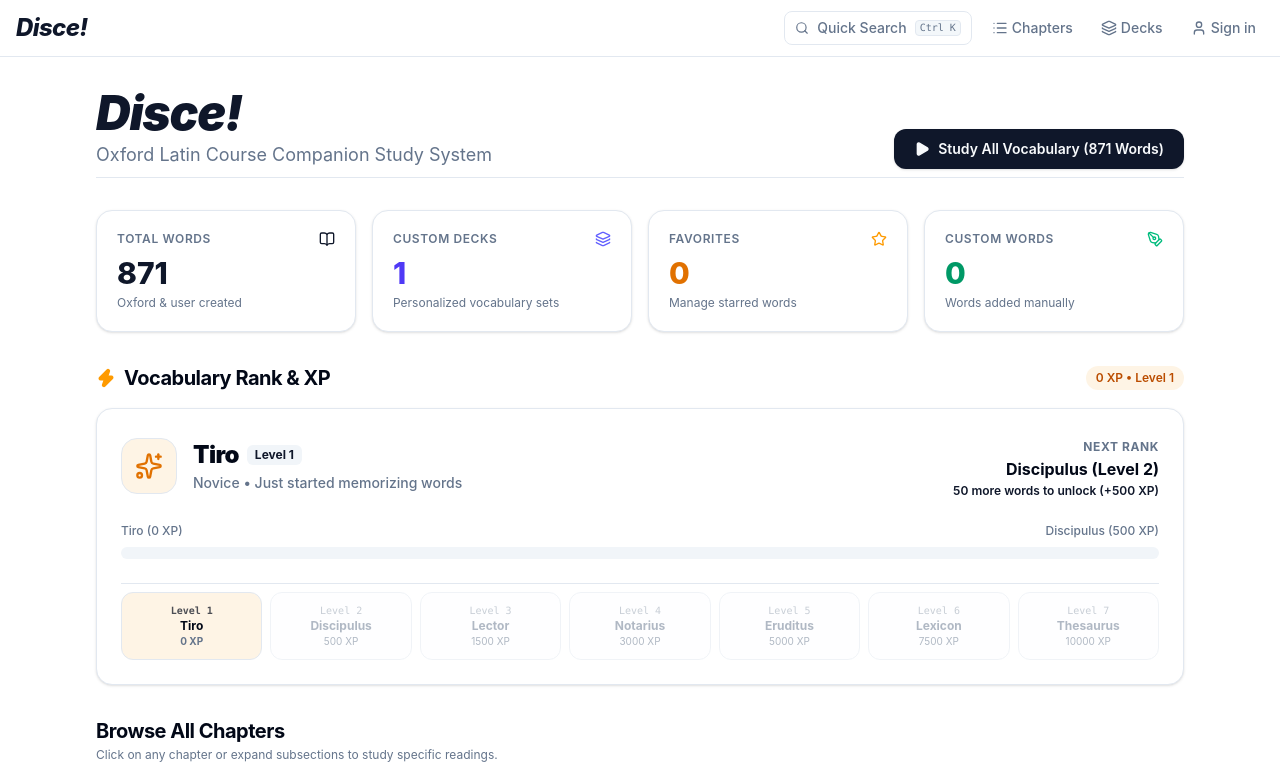
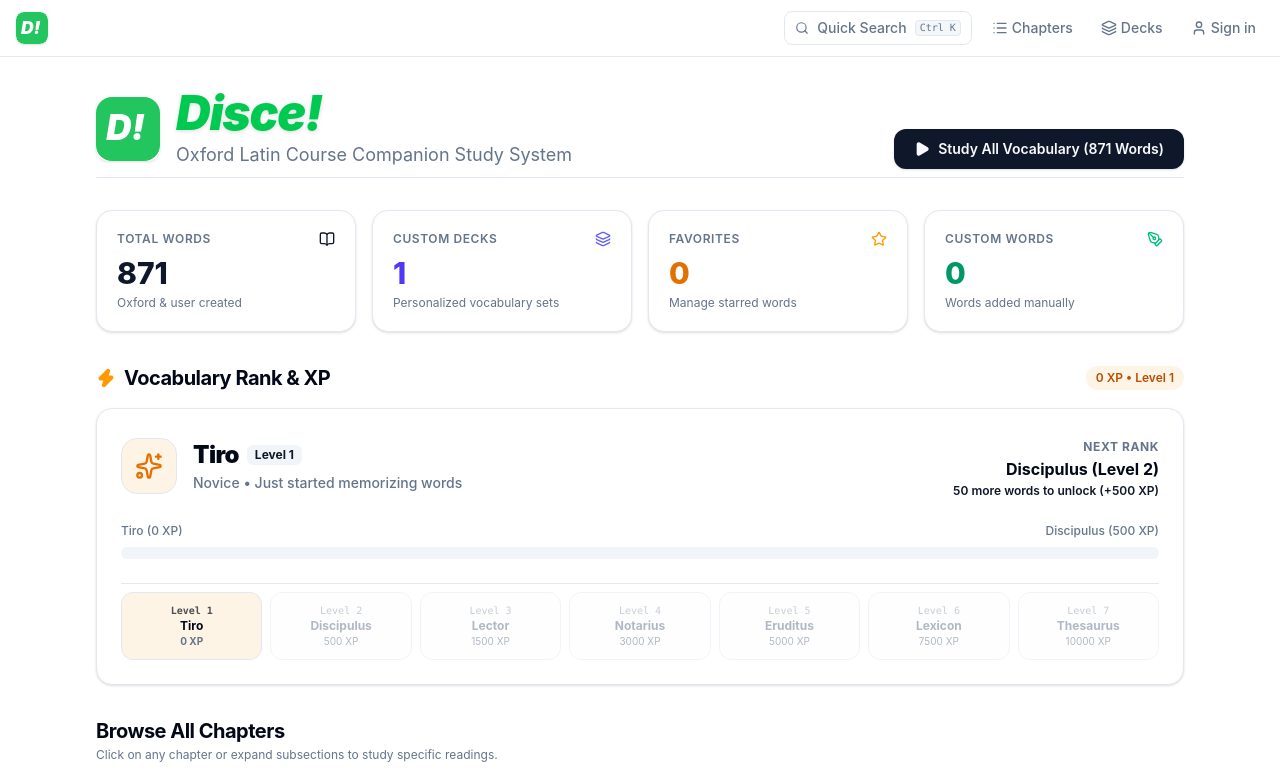
Before and after one commit to MasonK2026/Disce-Flashcards, a React (Vite) app: page / in a window 1280 px wide. Shown: the top 778 px of the page. Built offline with nearby package versions, Linux system fonts and the light colour scheme; no server answers; the database is empty.

Commit message:
style: recenter favicon and update branding on Layout and HomePage

```diff
--- a/src/components/layout/Layout.tsx
+++ b/src/components/layout/Layout.tsx
@@ -38,8 +38,8 @@ export function Layout() {
     <div className="min-h-screen bg-background text-foreground flex flex-col">
       <header className="sticky top-0 z-40 w-full border-b border-border/40 bg-background/95 backdrop-blur supports-[backdrop-filter]:bg-background/60">
         <div className="container flex h-14 max-w-screen-2xl items-center px-4">
-          <Link to="/" className="mr-6 flex items-center space-x-2">
-            <span className="font-extrabold text-2xl italic tracking-tight text-primary">Disce!</span>
+          <Link to="/" className="mr-6 flex items-center hover:opacity-80 transition">
+            <img src="/favicon.svg" alt="Disce! Logo" className="w-8 h-8 rounded-lg shadow-sm" />
           </Link>
 
           <div className="flex flex-1 items-center space-x-3 justify-end">
--- a/src/pages/HomePage.tsx
+++ b/src/pages/HomePage.tsx
@@ -62,11 +62,14 @@ export function HomePage() {
     <div className="space-y-8">
       {/* Hero */}
       <div className="flex flex-col md:flex-row md:items-end justify-between gap-4 pb-2 border-b">
-        <div>
-          <h1 className="text-4xl md:text-5xl font-black italic tracking-tight text-primary">Disce!</h1>
-          <p className="text-muted-foreground mt-1 text-base md:text-lg">
-            Oxford Latin Course Companion Study System
-          </p>
+        <div className="flex items-center space-x-4">
+          <img src="/favicon.svg" alt="Disce! Logo" className="w-14 h-14 md:w-16 md:h-16 rounded-xl shadow-sm" />
+          <div>
+            <h1 className="text-4xl md:text-5xl font-black italic tracking-tight text-green-500 drop-shadow-sm">Disce!</h1>
+            <p className="text-muted-foreground mt-1 text-base md:text-lg">
+              Oxford Latin Course Companion Study System
+            </p>
+          </div>
         </div>
 
         <div className="flex flex-wrap items-center gap-3">
```
Also changed, not shown: public/favicon.svg.
